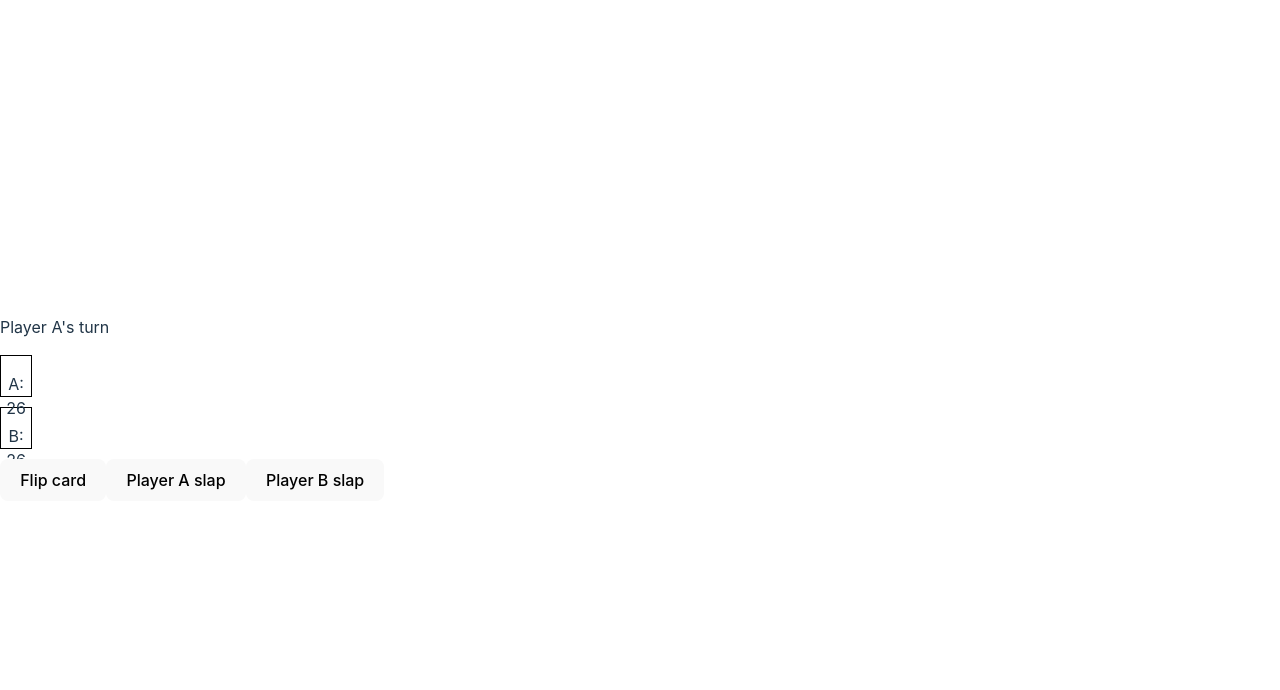
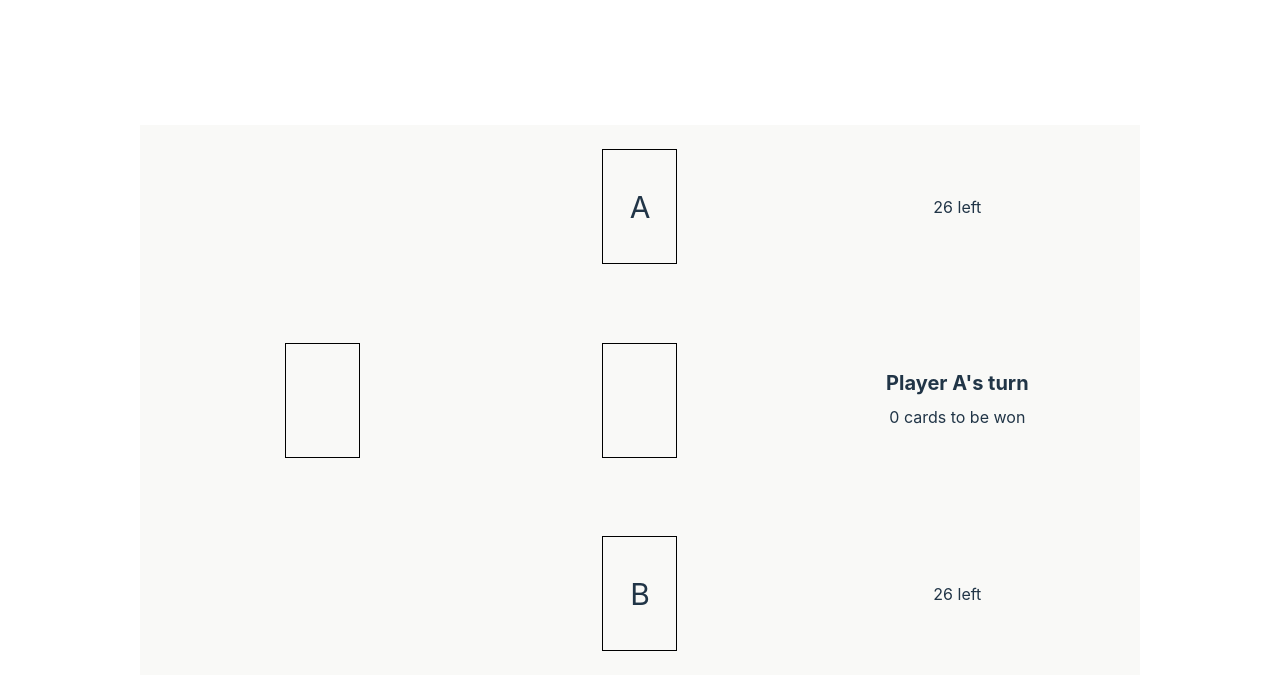
Before and after one commit to TomokoMiyakoshi/egyptian-ratscrew-game, a React (Vite) app: page / in a window 1280 px wide. Shown: the top 690 px of the page. Built offline with nearby package versions, Linux system fonts and the light colour scheme.

Commit message:
set up grid for narrower screens

```diff
--- a/src/App.css
+++ b/src/App.css
@@ -0,0 +1,78 @@
+#root, .App {
+    width: 100%;
+    max-height: 100vh;
+    overflow: hidden;
+    --small-ft: 16px;
+    --medium-ft: 20px;
+    --large-ft: 30px;
+}
+
+* {
+    box-sizing: border-box;
+    margin: 0;
+}
+
+.board {
+    background: #f9f9f7;
+    overflow: hidden;
+    padding: 1.5em;
+    height: min(100vh, 550px);
+    max-width: 1000px;
+    margin: 0 auto;
+    display: grid;
+    justify-items: center;
+    align-items: center;
+    align-content: space-between;
+    grid-template-columns: repeat(3, 1fr);
+    grid-template-rows: repeat(3, 115px);
+    grid-template-areas: ". a score-a"
+                        "mistake pile pile-text"
+                        ". b score-b";
+    font-size: var(--small-ft)
+}
+
+
+.deck {
+    border: 1px solid black;
+    font-size: var(--large-ft);
+    display: flex;
+    justify-content: center;
+    align-items: center;
+    width: 75px;
+    height: 115px;
+}
+
+.deck-a {
+    grid-area: a;
+}
+
+.deck-b {
+    grid-area: b;
+}
+
+.pile {
+    grid-area: pile;
+}
+
+.mistake-pile {
+    grid-area: mistake;
+}
+
+.score-a {
+    grid-area: score-a;
+}
+
+.score-b {
+    grid-area: score-b;
+}
+
+.pile-text {
+    grid-area: pile-text;
+    text-align: center;
+}
+
+.pile-text > p:first-child {
+    margin-bottom: 0.5em;
+    font-weight: bold;
+    font-size: var(--medium-ft);
+}
--- a/src/App.jsx
+++ b/src/App.jsx
@@ -180,29 +180,37 @@ export default function App() {
 
       {!gameOver && <div className="board">
 
+        <div className="pile-text">
         <p>{playerATurn? "Player A's turn" : "Player B's turn"}</p>
-
-        <div className="deck">
-          <FlippedCard deckName="A" mistakeMaker={mistakeMaker} deckSize={deckA.queue.length}/>
+        <p>{`${pile.queue.length} cards to be won`}</p>
         </div>
 
-        <div className="deck">
+
+        <div className="deck deck-a">
+          <FlippedCard deckName="A" mistakeMaker={mistakeMaker}/>
+        </div>
+
+        <p className="score-a">{`${deckA.queue.length} left`}</p>
+
+        <div className="deck pile">
           {pile.queue.length > 0 && !gameOver &&
             <Card key={pile.back.id} value={pile.back.value} pileWinner={pileWinner} deckSize={pile.queue.length} />}
         </div>
 
-        <div className="deck">
+        <div className="deck deck-b">
           <FlippedCard deckName="B" mistakeMaker={mistakeMaker} deckSize={deckB.queue.length}/>
         </div>
 
-        <div className="deck">
+        <p className="score-b">{`${deckB.queue.length} left`}</p>
+
+        <div className="deck mistake-pile">
           {mistakePile.queue.length > 0 && <FlippedCard deckName="mistake" deckSize={mistakePile.queue.length}/>}
         </div>
 
 
-      <button onClick={flipCard}>Flip card</button>
+      {/* <button onClick={flipCard}>Flip card</button>
       <button onClick={() => slapPile(true)}>Player A slap</button>
-      <button onClick={() => slapPile(false)}>Player B slap</button>
+      <button onClick={() => slapPile(false)}>Player B slap</button> */}
 
       </div>
 
--- a/src/components/FlippedCard.jsx
+++ b/src/components/FlippedCard.jsx
@@ -4,16 +4,11 @@ export default (props) => {
     const {mistakeMaker, deckSize, deckName} = props
 
     const styles={
-        background: mistakeMaker === deckName ? "red" : "",
-        border: "1px solid black",
-        height: "40px",
-        width: "30px",
-        marginBottom: "10px",
-        textAlign: "center"
+        background: mistakeMaker === deckName ? "red" : ""
     }
     return (
         <div style={styles} className="card flipped-card">
-            <p>{deckName === "mistake" ?  deckSize: `${deckName}: ${deckSize}`}</p>
+            <p>{deckName === "mistake" ?  "": `${deckName}`}</p>
         </div>
     )
 }
```
